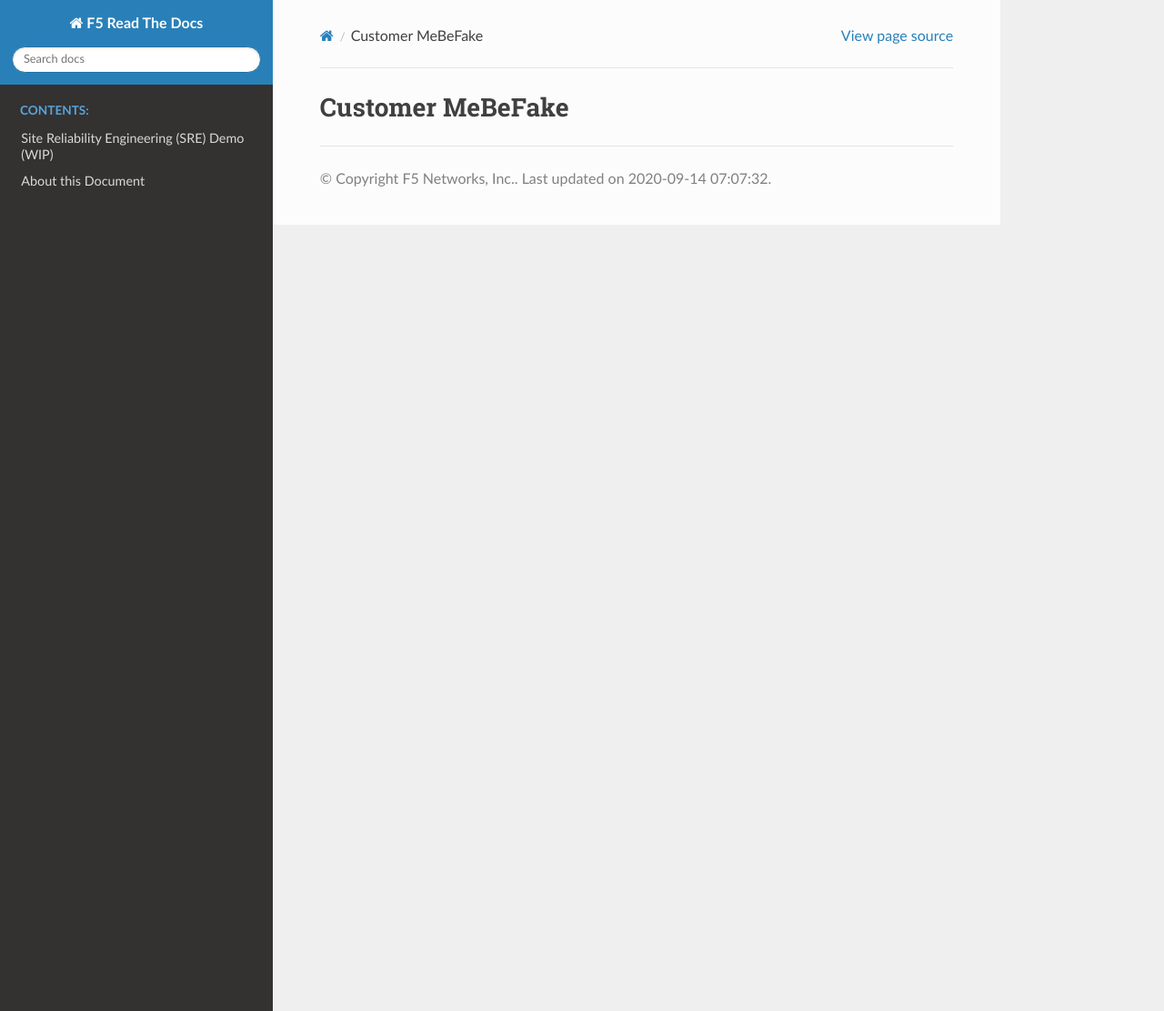
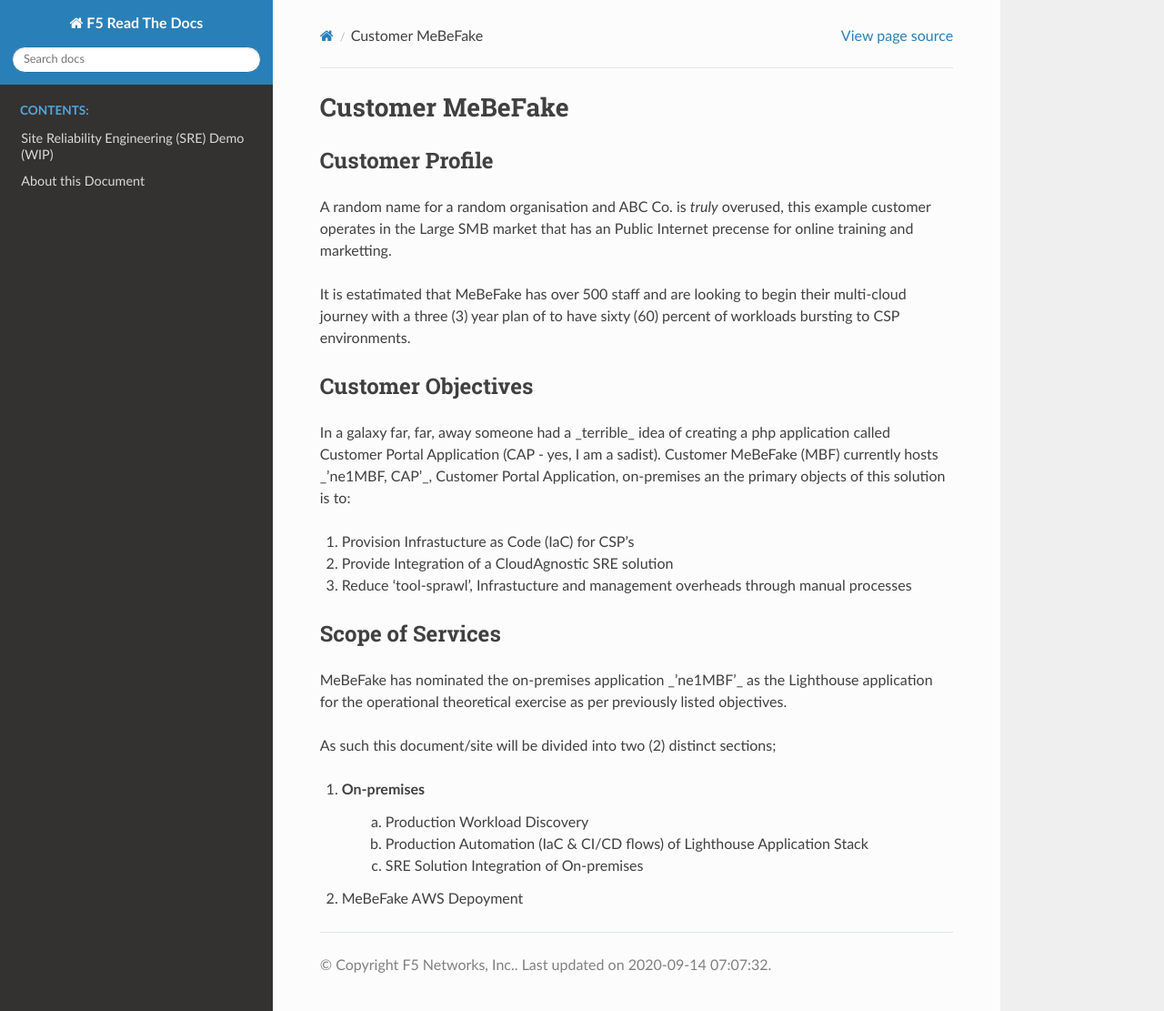
Before and after one commit to merps/f5-rtd-sre-demo, a Sphinx documentation site: the page built from docs/html/customer.rst, in a window 1280 px wide and 1111 px high. Shown: the whole window at 91% size. Built offline with Sphinx 7.4.7 and the Read the Docs theme 2.0.0, drawn with Linux system fonts in a browser that asks for light colours; pages that are not in the unit, such as notebooks, are missing from menus.

Commit message:
updated Synopsis

```diff
--- a/docs/html/customer.rst
+++ b/docs/html/customer.rst
@@ -1,2 +1,37 @@
 Customer MeBeFake
 ==================================================================
+
+Customer Profile
+------------------------------------------------------------------
+A random name for a random organisation and ABC Co. is *truly* overused, this example customer
+operates in the Large SMB market that has an Public Internet precense for online training and marketting.
+
+It is estatimated that MeBeFake has over 500 staff and are looking to begin their multi-cloud journey
+with a three (3) year plan of to have sixty (60) percent of workloads bursting to CSP environments.
+
+
+Customer Objectives
+------------------------------------------------------------------
+In a galaxy far, far, away someone had a _terrible_ idea of creating a php application called
+Customer Portal Application (CAP - yes, I am a sadist).   Customer MeBeFake (MBF) currently hosts
+_'ne1MBF, CAP'_, Customer Portal Application, on-premises an the primary objects of this solution is
+to:
+
+1) Provision Infrastucture as Code (IaC) for CSP's
+2) Provide Integration of a CloudAgnostic SRE solution
+3) Reduce 'tool-sprawl', Infrastucture and management overheads through manual processes
+
+
+Scope of Services
+------------------------------------------------------------------
+MeBeFake has nominated the on-premises application _'ne1MBF'_ as the Lighthouse application for the
+operational theoretical exercise as per previously listed objectives.
+
+As such this document/site will be divided into two (2) distinct sections;
+
+1) On-premises
+    a) Production Workload Discovery
+    b) Production Automation (IaC & CI/CD flows) of Lighthouse Application Stack
+    c) SRE Solution Integration of On-premises
+
+2) MeBeFake AWS Depoyment
```
